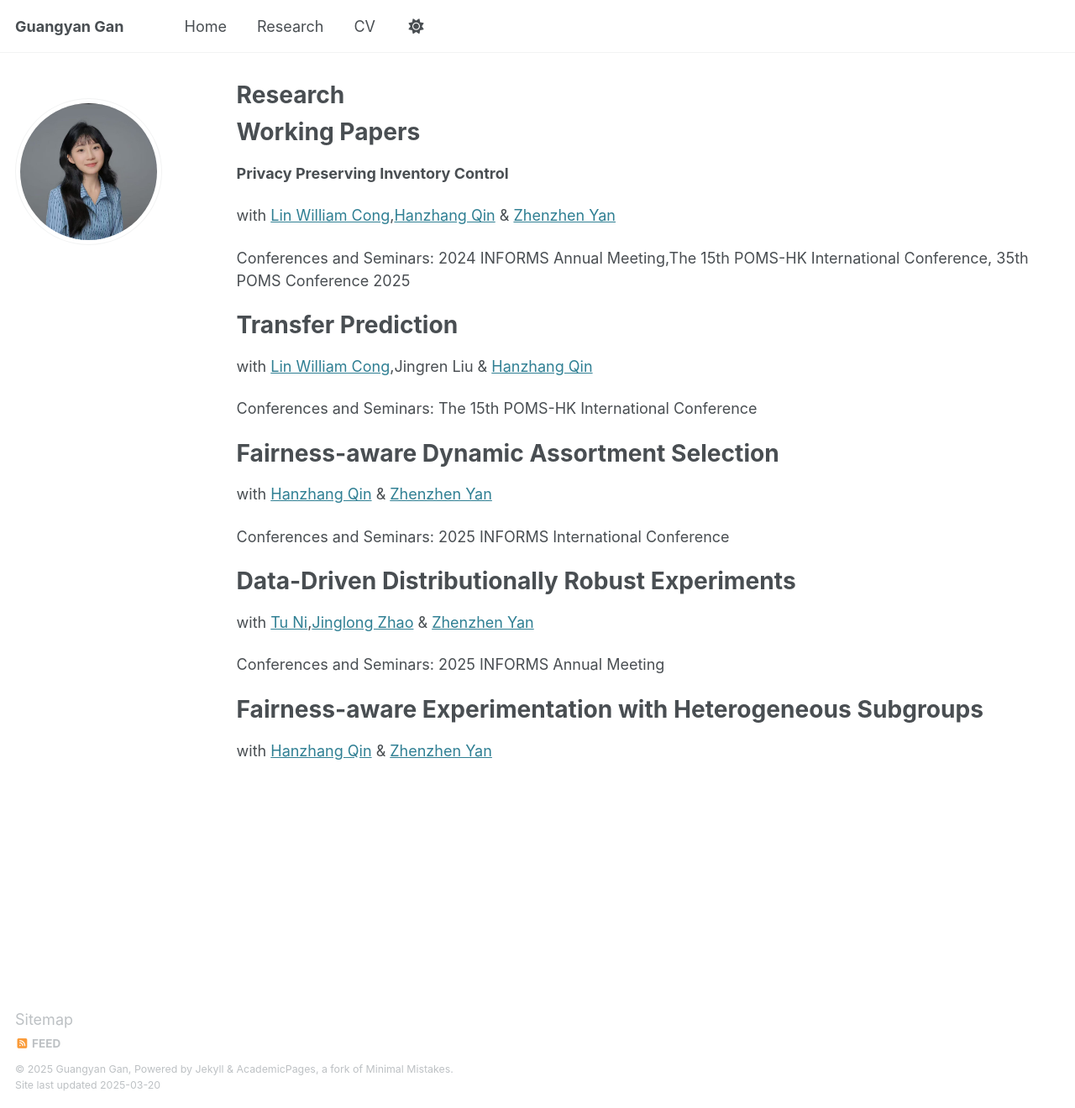
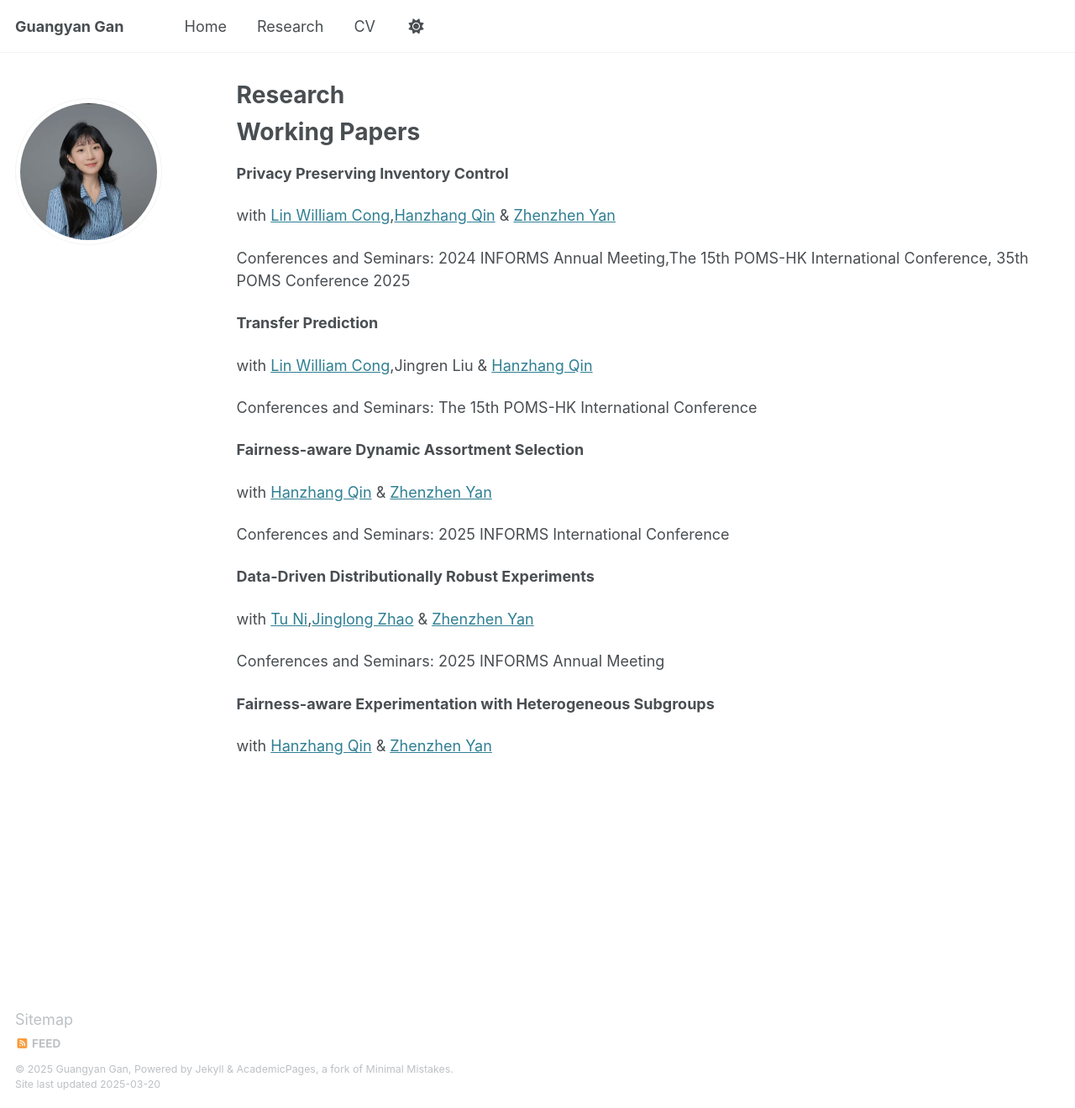
Before and after one commit to GuangyanGan/GuangyanGan.github.io, a Jekyll site: the page built from _pages/Research.md, in a window 1280 px wide and 1320 px high. Shown: the whole window at 84% size. Built offline with Jekyll 4.4.1, drawn with Linux system fonts in a browser that asks for light colours.

```diff
--- a/_pages/Research.md
+++ b/_pages/Research.md
@@ -18,26 +18,25 @@ with [Lin William Cong](https://www.linwilliamcong.com),[Hanzhang Qin](https://h
 Conferences and Seminars:  2024 INFORMS Annual Meeting,The 15th POMS-HK International Conference, 35th POMS Conference 2025
 
 **Transfer Prediction**
-====
 
 with [Lin William Cong](https://www.linwilliamcong.com),Jingren Liu & [Hanzhang Qin](https://hanzhangqin.com)
 
 Conferences and Seminars:  The 15th POMS-HK International Conference
 
 **Fairness-aware Dynamic Assortment Selection**
-====
+
 with [Hanzhang Qin](https://hanzhangqin.com) & [Zhenzhen Yan](https://sites.google.com/view/zhenzhenyan/home)
 
 Conferences and Seminars: 2025 INFORMS International Conference
 
 **Data-Driven Distributionally Robust Experiments**
-====
+
 with [Tu Ni](https://nitu.mystrikingly.com),[Jinglong Zhao](https://www.bu.edu/questrom/profiles/jinglong-zhao/) & [Zhenzhen Yan](https://sites.google.com/view/zhenzhenyan/home)
 
 Conferences and Seminars: 2025 INFORMS Annual Meeting
 
 
 
-Fairness-aware Experimentation with Heterogeneous Subgroups
-====
+**Fairness-aware Experimentation with Heterogeneous Subgroups**
+
 with [Hanzhang Qin](https://hanzhangqin.com) & [Zhenzhen Yan](https://sites.google.com/view/zhenzhenyan/home)
```
